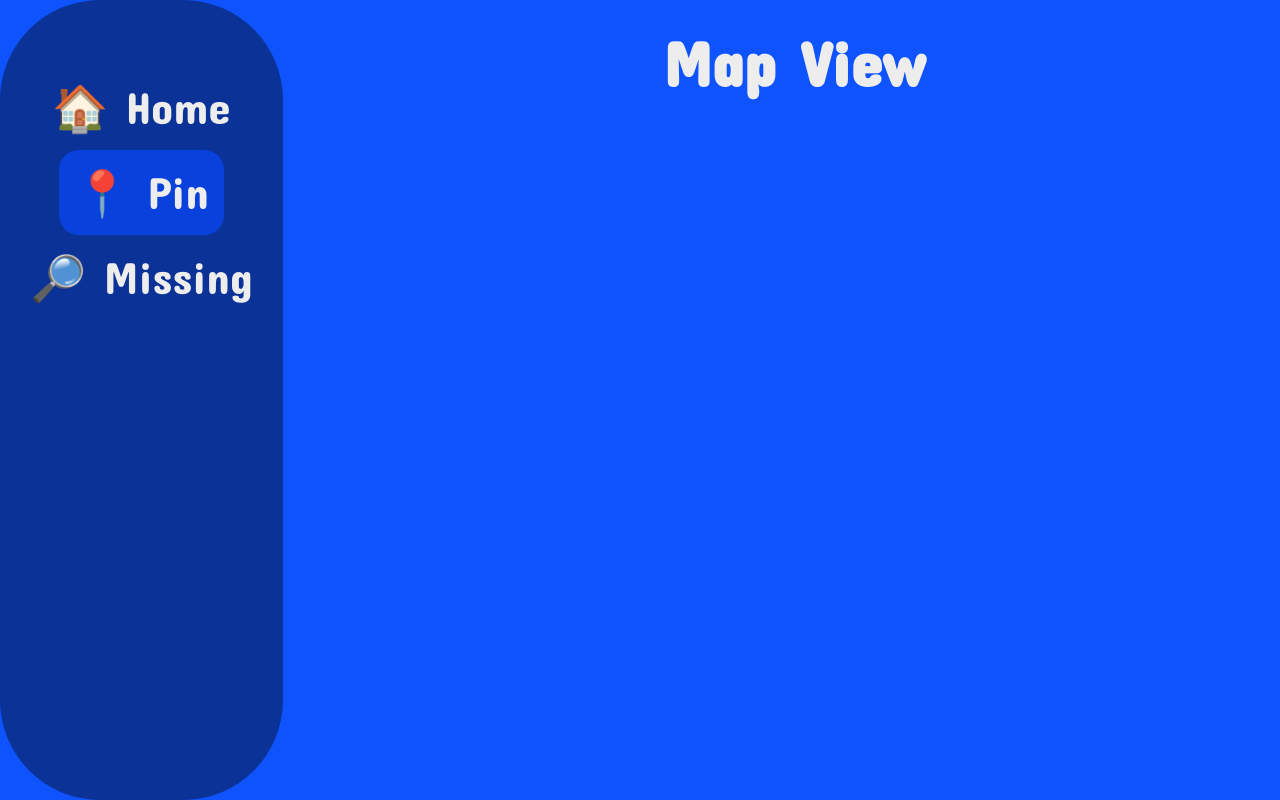
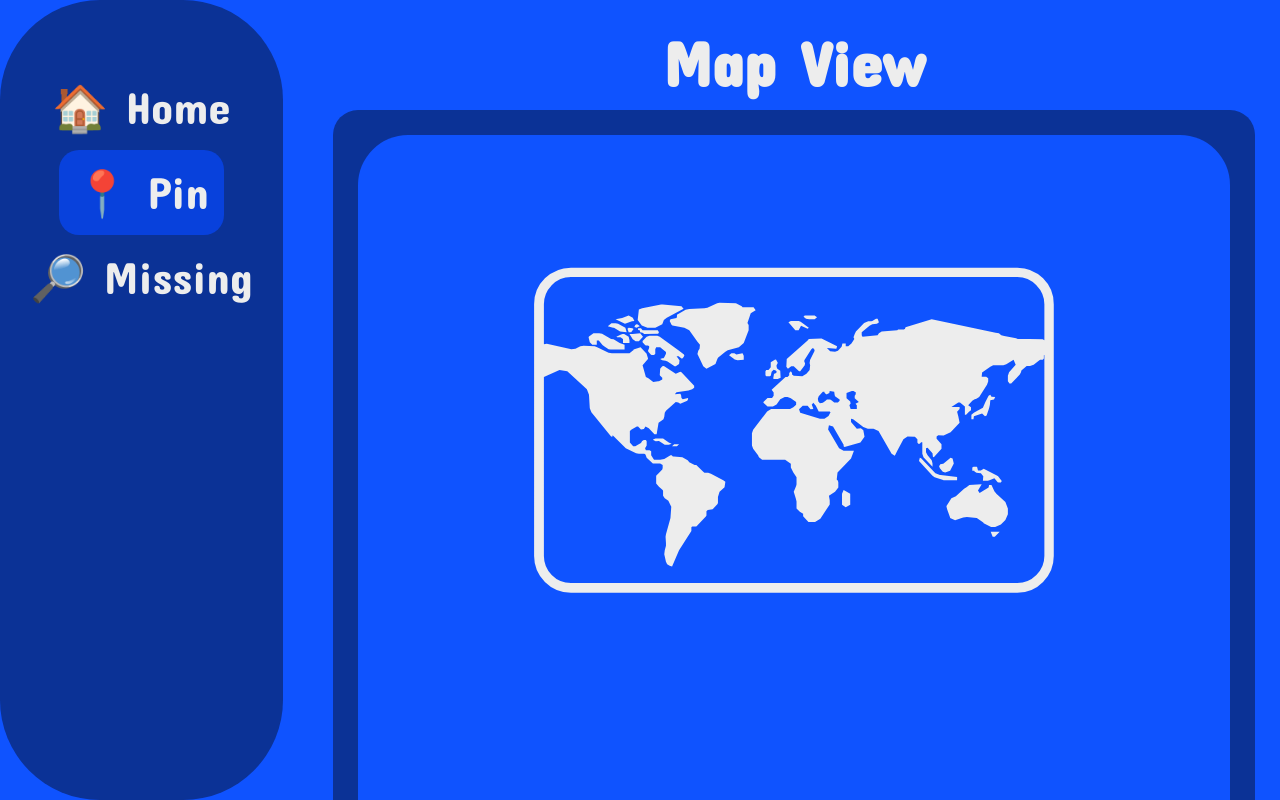
Before and after one commit to MCFan99/Pet_Search_and_Rescue, a Next.js app: page / in a window 1280 px wide. Both pictures are taken after a click on the button "📍 Pin". Built offline with nearby package versions, Linux system fonts and the light colour scheme.

Commit message:
Base for sidebar pages

```diff
--- a/app/page.tsx
+++ b/app/page.tsx
@@ -5,6 +5,8 @@ import { useState, createContext, useRef } from "react";
 import PostMissing from "./PostMissing/page";
 import SideBar from "@/components/SideBar/SideBar";
 import { MainMenu } from "@/components/MainMenu/MainMenu";
+import { LostPets } from "@/components/LostPets/LostPets";
+import { MapView } from "@/components/MapView/MapView";
 import { ScreenContext } from "./contexts";
 
 export default function Home() {
@@ -28,6 +30,16 @@ export default function Home() {
           ) : (
             <></>
           )}
+          {screen == "Lost Pets" ? (
+            <LostPets />
+          ) : (
+            <></>
+          )}
+          {screen == "Map View" ? (
+            <MapView />
+          ) : (
+            <></>
+          )}
         </div>
         {/* </ListsContext.Provider> */}
       </ScreenContext.Provider>
--- /dev/null
+++ b/components/LostPets/LostPets.module.css
@@ -0,0 +1,56 @@
+.lostpets_container {
+    display: grid;
+    height: 100%;
+    width: 100%;
+    grid-template-rows: 1fr 1fr;
+    grid-template-columns: 1fr 1fr 1fr;
+    gap: 25px;
+    background-color: var(--tertiary);
+    padding: 25px;
+    border-radius: 25px;
+    justify-content: space-evenly;
+}
+
+/* .lostpets_post_missing {
+    grid-column: 1 / 2;
+    grid-row: 1 / 2;
+    display: flex;
+    background-color: var(--foreground);
+    border-radius: 25px;
+    padding: 10px;
+    font-size: 22px;
+    align-items: center;
+    flex-direction: column;
+    justify-content: space-evenly;
+    padding: 10px;
+    color: var(--text);
+} */
+
+.lostpets_posters {
+    grid-column: 1 / 4;
+    grid-row: 1 / 3;
+    display: flex;
+    background-color: var(--foreground);
+    border-radius: 25px;
+    padding: 10px;
+    font-size: 85px;
+    align-items: center;
+    flex-direction: column;
+    justify-content: space-evenly;
+    padding: 10px;
+}
+
+/* .lostpets_map {
+    grid-column: 1 / 2;
+    grid-row: 2 / 3;
+    display: flex;
+    background-color: var(--foreground);
+    border-radius: 25px;
+    padding: 10px;
+    font-size: 40px;
+    align-items: center;
+    flex-direction: column;
+    justify-content: space-evenly;
+    padding: 10px;
+    color: var(--text);
+} */
--- /dev/null
+++ b/components/LostPets/LostPets.tsx
@@ -0,0 +1,19 @@
+'use client'
+import style from "./LostPets.module.css"
+import { redirect } from "next/navigation";
+
+export function LostPets(){
+    return (
+        <div className={style.lostpets_container}>
+            {/* <button className={style.lostpets_post_missing} onClick={() => {redirect("/PostMissing")}}>
+                <h3 className="concert_one_regular">🚨 Post Missing Pet 🚨</h3>
+            </button> */}
+            <div className={style.lostpets_posters}>
+                <h3 className="concert_one_regular">✔ No Pets Missing!</h3>
+            </div>
+            {/* <button className={style.lostpets_map}>
+                <h3 className="concert_one_regular">🗺 Map View</h3>
+            </button> */}
+        </div>
+    )
+}
--- /dev/null
+++ b/components/MapView/MapView.module.css
@@ -0,0 +1,56 @@
+.mapview_container {
+    display: grid;
+    height: 100%;
+    width: 100%;
+    grid-template-rows: 1fr 1fr;
+    grid-template-columns: 1fr 1fr 1fr;
+    gap: 25px;
+    background-color: var(--tertiary);
+    padding: 25px;
+    border-radius: 25px;
+    justify-content: space-evenly;
+}
+
+/* .mapview_post_missing {
+    grid-column: 1 / 2;
+    grid-row: 1 / 2;
+    display: flex;
+    background-color: var(--foreground);
+    border-radius: 25px;
+    padding: 10px;
+    font-size: 22px;
+    align-items: center;
+    flex-direction: column;
+    justify-content: space-evenly;
+    padding: 10px;
+    color: var(--text);
+} */
+
+/* .mapview_posters {
+    grid-column: 1 / 4;
+    grid-row: 1 / 3;
+    display: flex;
+    background-color: var(--foreground);
+    border-radius: 25px;
+    padding: 10px;
+    font-size: 40px;
+    align-items: center;
+    flex-direction: column;
+    justify-content: space-evenly;
+    padding: 10px;
+    color: var(--text);
+} */
+
+.mapview_map {
+    grid-column: 1 / 4;
+    grid-row: 1 / 3;
+    display: flex;
+    background-color: var(--foreground);
+    border-radius: 50px;
+    padding: 10px;
+    font-size: 350px;
+    align-items: center;
+    flex-direction: column;
+    justify-content: space-evenly;
+    padding: 10px;
+}
--- /dev/null
+++ b/components/MapView/MapView.tsx
@@ -0,0 +1,19 @@
+'use client'
+import style from "./MapView.module.css"
+import { redirect } from "next/navigation";
+
+export function MapView(){
+    return (
+        <div className={style.mapview_container}>
+            {/* <button className={style.mapview_post_missing} onClick={() => {redirect("/PostMissing")}}>
+                <h3 className="concert_one_regular">🚨 Post Missing Pet 🚨</h3>
+            </button> */}
+            {/* <button className={style.mapview_map}>
+                <h3 className="concert_one_regular">✔ No Pets Missing!</h3>
+            </button> */}
+            <div className={style.mapview_map}>
+                <h3 className="concert_one_regular">🗺</h3>
+            </div>
+        </div>
+    )
+}
```
